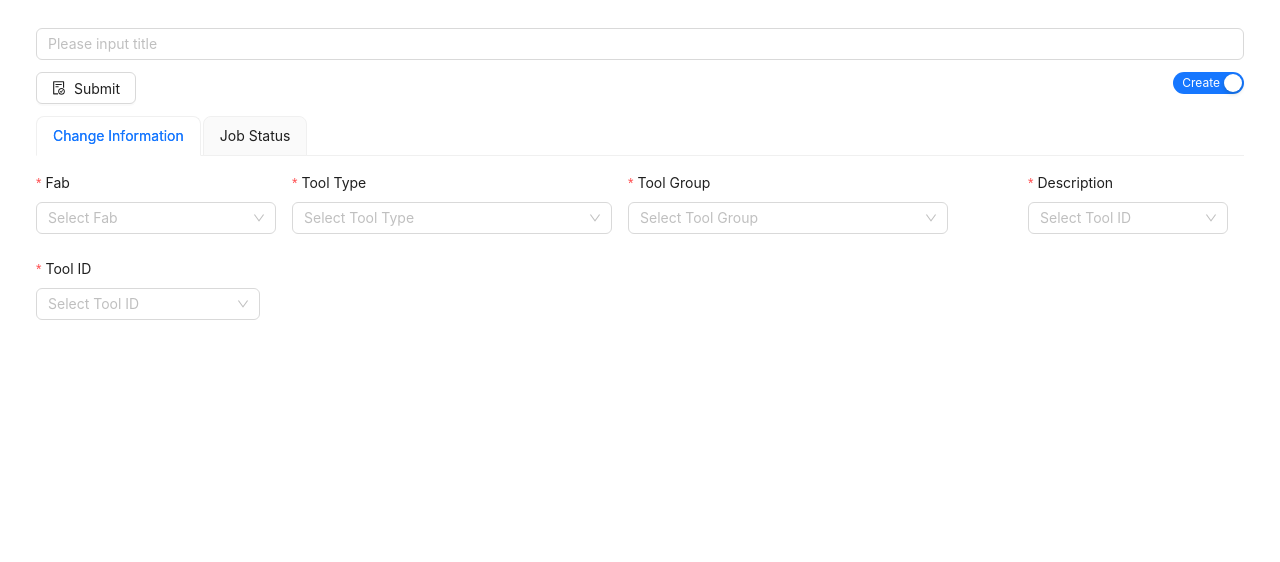
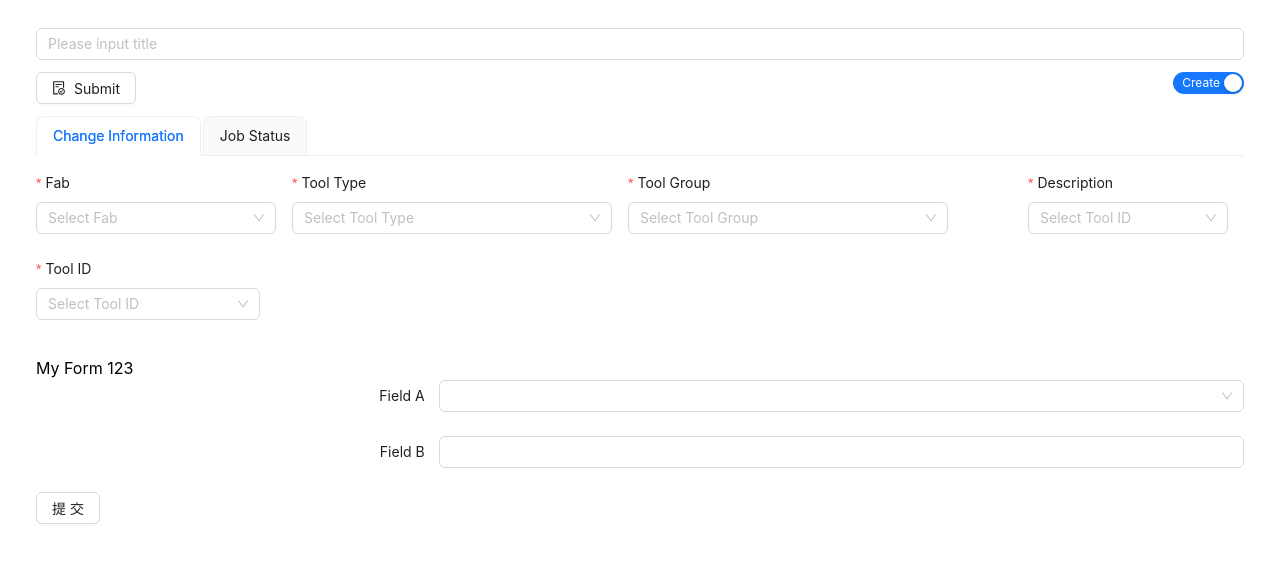
Before and after one commit to tissuesyo/demo, a React (Create React App) app: page / in a window 1280 px wide. Shown: the top 562 px of the page. Built offline with nearby package versions, Linux system fonts and the light colour scheme; what mocks would draw is missing.

Commit message:
update for fields

```diff
--- /dev/null
+++ b/src/components/form/CommonForm.tsx
@@ -0,0 +1,109 @@
+import { Checkbox, Form, FormInstance, Input, Radio, Select } from 'antd';
+import React, { useEffect, useRef, useState } from 'react';
+
+const { Option } = Select;
+
+export interface FormField {
+  name: string;
+  label: string;
+  type: 'input' | 'textarea' | 'checkbox' | 'select' | 'radio';
+  labelWidth?: number; // label的显示宽度
+  width?: number; // 字段的显示宽度
+  style?: React.CSSProperties;
+  disabled?: boolean;
+  required?: boolean;
+  validationRules?: any[]; // 验证规则
+  dependencies?: string[]; // 依赖的其他字段
+  hideWhen?: (formValues: Record<string, any>) => boolean; // 根据其他字段值来决定是否隐藏
+  options?: { label: string; value: any }[];
+}
+
+interface CommonFormProps {
+  fields: FormField[];
+  forwardedRef?: React.Ref<FormInstance>;
+}
+
+const CommonForm: React.FC<CommonFormProps> = ({ fields, forwardedRef }) => {
+  const [form] = Form.useForm();
+  const formRef = useRef<FormInstance>(null);
+  const [formValues, setFormValues] = useState<Record<string, any>>({});
+  const handleFormChange = (changedValues: any, allValues: any) => {
+    setFormValues(allValues);
+  };
+
+  useEffect(() => {
+    console.log('common form useEffect...', fields);
+  }, [fields]);
+
+  return (
+    <Form
+      form={form}
+      onValuesChange={handleFormChange}
+      ref={forwardedRef || formRef}
+    >
+      {fields && fields.map(field => (
+        <Form.Item
+          key={field.name}
+          name={field.name}
+          label={field.label}
+          labelCol={{ span: field.labelWidth || 8 }}
+          wrapperCol={{ span: field.width || 16 }}
+          colon={false}
+          rules={field.validationRules}
+          dependencies={field.dependencies}
+          shouldUpdate={(prevValues, currentValues) => {
+            const prevValue = field.dependencies?.reduce<Record<string, any>>(
+              (acc, key) => ({ ...acc, [key]: prevValues[key] }),
+              {}
+            ) || {};
+            const currentValue = field.dependencies?.reduce<Record<string, any>>(
+              (acc, key) => ({ ...acc, [key]: currentValues[key] }),
+              {}
+            ) || {};
+            return (
+              JSON.stringify(prevValue) !== JSON.stringify(currentValue)
+            );
+          }}
+          noStyle={field.hideWhen && field.hideWhen(formValues)}
+        >
+          {renderField(field)}
+        </Form.Item>
+      ))}
+    </Form>
+  );
+};
+
+const renderField = (field: FormField) => {
+  switch (field.type) {
+    case 'input':
+      return <Input style={field.style} disabled={field.disabled} />;
+    case 'textarea':
+      return <Input.TextArea style={field.style} disabled={field.disabled} />;
+    case 'checkbox':
+      return <Checkbox style={field.style} disabled={field.disabled}>{field.label}</Checkbox>;
+    case 'select':
+      return (
+        <Select style={field.style} disabled={field.disabled}>
+          {field.options && field.options.map(option => (
+            <Select.Option key={option.value} value={option.value}>
+              {option.label}
+            </Select.Option>
+          ))}
+        </Select>
+      );
+    case 'radio':
+      return (
+        <Radio.Group style={field.style} disabled={field.disabled}>
+          {field.options && field.options.map(option => (
+            <Radio key={option.value} value={option.value}>
+              {option.label}
+            </Radio>
+          ))}
+        </Radio.Group>
+      );
+    default:
+      return null;
+  }
+};
+
+export default React.forwardRef<FormInstance, CommonFormProps>((props, ref) => <CommonForm {...props} forwardedRef={ref} />);
--- /dev/null
+++ b/src/components/form/index.ts
@@ -0,0 +1 @@
+export { default as CommonForm } from './CommonForm';
--- a/src/index.tsx
+++ b/src/index.tsx
@@ -6,6 +6,7 @@ import './index.css';
 import reportWebVitals from './reportWebVitals';
 
 if (process.env.NODE_ENV === "development") {
+  console.log(' ***** worker start ***** ');
   worker.start();
 }
 
--- a/src/pages/tap-deploy-ticket/DeployTicketMain.tsx
+++ b/src/pages/tap-deploy-ticket/DeployTicketMain.tsx
@@ -2,6 +2,7 @@ import { CopyOutlined, FileDoneOutlined, LinkOutlined, ReloadOutlined, RocketOut
 import { Button, Input, Switch, Tabs, theme } from 'antd';
 import React, { useState } from 'react';
 import JobStatus from './JobStatus';
+import MyComponent from './MyComponent';
 import ToolCriteria from './ToolCriteria';
 
 const DeployTicketMain: React.FC = () => {
@@ -52,6 +53,7 @@ const DeployTicketMain: React.FC = () => {
         <ChangeList /> */}
         <Tabs type="card" items={tabs}/>
       </div>
+      <MyComponent />
     </div>
     </>
   );
--- /dev/null
+++ b/src/pages/tap-deploy-ticket/MyComponent.tsx
@@ -0,0 +1,59 @@
+import { Button, FormInstance } from 'antd';
+import React, { useEffect, useMemo, useRef } from 'react';
+import { CommonForm } from '../../components/form';
+
+const MyComponent: React.FC = () => {
+  useEffect(() => {
+    // 在组件挂载时执行的方法
+    console.log(' ***** My Component useEffect ******');
+  }, []); // 传递空数组以确保方法只执行一次
+
+  const fields = useMemo(() => {
+    console.log(' ***** My Component useMemo ******');
+    return [
+      {
+        name: 'A',
+        type: 'select',
+        label: 'Field A',
+        required: true,
+        colSpan: 8,
+        options: [
+          { label: 'Option 1', value: 'option1' },
+          { label: 'Option 2', value: 'option2' },
+        ],
+      },
+      {
+        name: 'B',
+        type: 'input',
+        label: 'Field B',
+        required: true,
+        colSpan: 8,
+        isVisible: false, // 初始情況下 Field B 是隱藏的
+        dependency: ['A'], // Field B 依賴於 Field A 的值
+      },
+    ];
+  }, []);
+
+  const commonFormRef = useRef<FormInstance>(null);
+
+  const handleSubmit = () => {
+    if (commonFormRef.current) {
+      const formValues = commonFormRef.current.getFieldsValue();
+      console.log('Form Values:', formValues);
+    }
+  };
+
+  return (
+    <div>
+      <h2>My Form 123</h2>
+      {
+        fields && (<>
+        <CommonForm fields={fields} ref={commonFormRef} />
+        <Button onClick={handleSubmit}>提交</Button>
+        </>)
+      }
+    </div>
+  );
+};
+
+export default MyComponent;
--- /dev/null
+++ b/src/pages/tap-deploy-ticket/ParentComponent.tsx
@@ -0,0 +1,84 @@
+import CommonForm, { FormField } from '@tmc/components/form/CommonForm';
+import { FormInstance } from 'antd/lib/form';
+import React, { useEffect, useRef, useState } from 'react';
+
+const ParentComponent: React.FC = () => {
+  const commonFormRef = useRef<FormInstance>(null);
+  const [formValues, setFormValues] = useState<Record<string, any>>({});
+
+  useEffect(() => {
+    // 这里可以根据表单值的变化来处理其他字段的状态
+    handleFieldInteractions();
+  }, [formValues]);
+
+  // 父组件提供的表单字段定义
+  const fields: FormField[] = [
+    { name: 'name', label: 'Name', type: 'input', labelWidth: 100, width: 200, required: true, validationRules: [{ required: true, message: 'Please input your name' }] },
+    { name: 'age', label: 'Age', type: 'input', labelWidth: 100, width: 200, validationRules: [{ required: true, message: 'Please input your age' }] },
+    { name: 'description', label: 'Description', type: 'textarea', labelWidth: 100, width: 400 },
+    { name: 'agree', label: 'Agree', type: 'checkbox', labelWidth: 100 },
+    { name: 'country', label: 'Country', type: 'select', labelWidth: 100, width: 200, options: [{ label: 'USA', value: 'usa' }, { label: 'Canada', value: 'canada' }] },
+    { name: 'gender', label: 'Gender', type: 'radio', labelWidth: 100, options: [{ label: 'Male', value: 'male' }, { label: 'Female', value: 'female' }] }
+  ];
+
+  // 处理表单字段间的相互作用
+  const handleFieldInteractions = () => {
+    // 根据 'agree' 字段的值动态显示/隐藏 'country' 字段
+    if (formValues.agree === true) {
+      setFieldsVisibility(['country'], true);
+    } else {
+      setFieldsVisibility(['country'], false);
+    }
+
+    // 根据 'gender' 字段的值动态设置 'name' 字段的必填状态
+    if (formValues.gender === 'male') {
+      setFieldRequired('name', true);
+    } else {
+      setFieldRequired('name', false);
+    }
+  };
+
+  // 设置字段的显示/隐藏状态
+  const setFieldsVisibility = (fieldNames: string[], visible: boolean) => {
+    const updatedFields = [...fields];
+    fieldNames.forEach(fieldName => {
+      const fieldIndex = updatedFields.findIndex(field => field.name === fieldName);
+      if (fieldIndex !== -1) {
+        updatedFields[fieldIndex] = { ...updatedFields[fieldIndex], hideWhen: visible ? null : () => true };
+      }
+    });
+    setFields(updatedFields);
+  };
+
+  // 设置字段的必填/非必填状态
+  const setFieldRequired = (fieldName: string, required: boolean) => {
+    const updatedFields = [...fields];
+    const fieldIndex = updatedFields.findIndex(field => field.name === fieldName);
+    if (fieldIndex !== -1) {
+      updatedFields[fieldIndex] = { ...updatedFields[fieldIndex], required, validationRules: required ? [{ required: true, message: `Please input your ${fieldName}` }] : undefined };
+    }
+    setFields(updatedFields);
+  };
+
+  // 更新表单字段状态
+  const setFields = (updatedFields: FormField[]) => {
+    commonFormRef.current?.setFields(updatedFields.map(field => ({ name: field.name, value: formValues[field.name] })));
+  };
+
+  const handleSubmit = () => {
+    if (commonFormRef.current) {
+      const formValues = commonFormRef.current.getFieldsValue(); // 调用 commonForm 组件的方法获取表单值
+      console.log('Form Values:', formValues);
+    }
+  };
+
+  return (
+    <div>
+      {/* 将 commonFormRef 和 fields 通过 props 传递给 CommonForm 组件 */}
+      <CommonForm ref={commonFormRef} fields={fields} />
+      <button onClick={handleSubmit}>提交</button>
+    </div>
+  );
+};
+
+export default ParentComponent;
```
